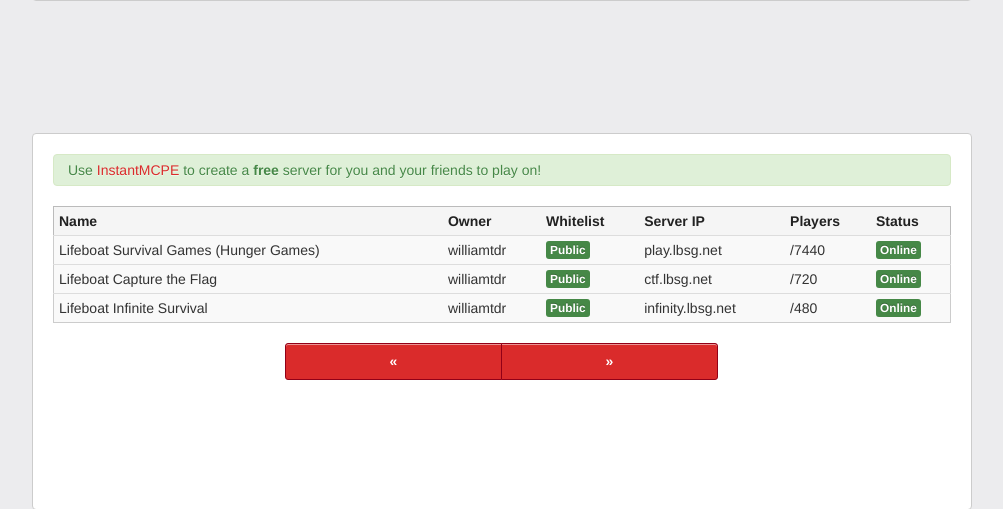
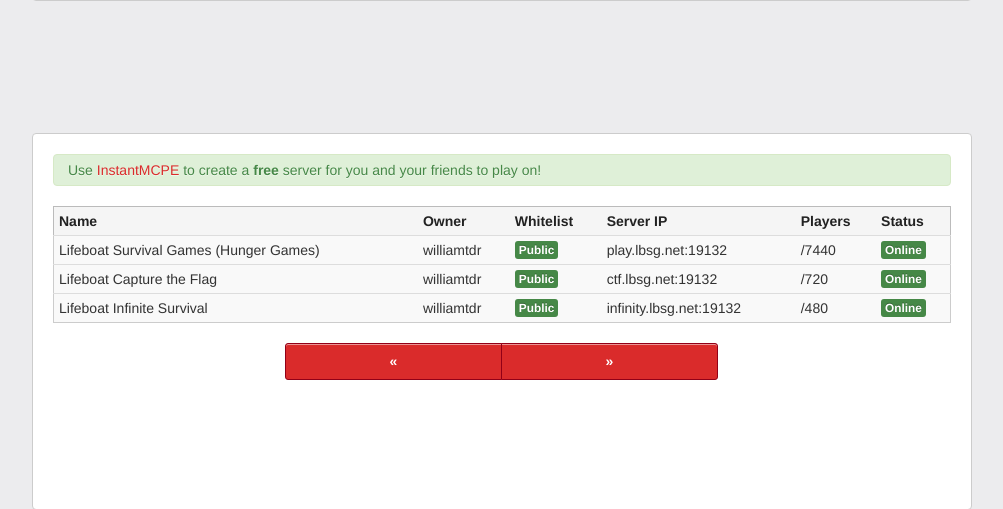
Before and after one commit to RobertClarke/MCPEStats, a PHP site: page /?delete=1 in a window 1280 px wide. Shown: the part 356-865 px from the top of the page, without its empty margins (138-1141 px from the left). Run offline with PHP 8.4, Linux system fonts and the light colour scheme; the visitor is signed in with stand-in values (Sample User, id 1); data that the repository does not hold is empty; some libraries are stand-ins or nearby versions.

Commit message:
You WILL be assimilated.

```diff
--- a/public_html/index.php
+++ b/public_html/index.php
@@ -87,7 +87,7 @@ if ($login->messages) {
 	echo "<td>Lifeboat Survival Games (Hunger Games)</td>";
 	echo "<td>williamtdr</td>";
 	echo '<td><span class="label label-success">Public</span></td>';
-	echo "<td>play.lbsg.net</td>";
+	echo "<td>play.lbsg.net:19132</td>";
 	echo "<td>".file_get_contents("http://account.lbsg.net/playercount/tracker.php?server=SG")."/7440</td>";
 	echo '<td><span class="label label-success">Online</span></td>';
 ?>
@@ -97,7 +97,7 @@ if ($login->messages) {
 	echo "<td>Lifeboat Capture the Flag</td>";
 	echo "<td>williamtdr</td>";
 	echo '<td><span class="label label-success">Public</span></td>';
-	echo "<td>ctf.lbsg.net</td>";
+	echo "<td>ctf.lbsg.net:19132</td>";
 	echo "<td>".file_get_contents("http://account.lbsg.net/playercount/tracker.php?server=CTF")."/720</td>";
 	echo '<td><span class="label label-success">Online</span></td>';
 ?>
@@ -107,7 +107,7 @@ if ($login->messages) {
 	echo "<td>Lifeboat Infinite Survival</td>";
 	echo "<td>williamtdr</td>";
 	echo '<td><span class="label label-success">Public</span></td>';
-	echo "<td>infinity.lbsg.net</td>";
+	echo "<td>infinity.lbsg.net:19132</td>";
 	echo "<td>".file_get_contents("http://account.lbsg.net/playercount/tracker.php?server=inf")."/480</td>";
 	echo '<td><span class="label label-success">Online</span></td>';
 ?>
```
